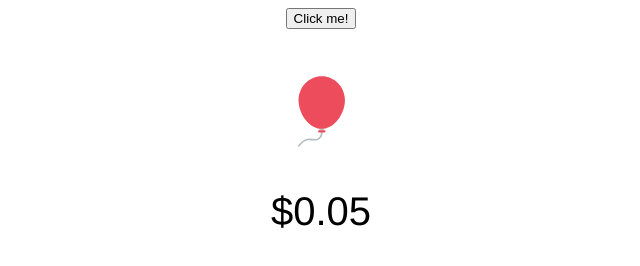
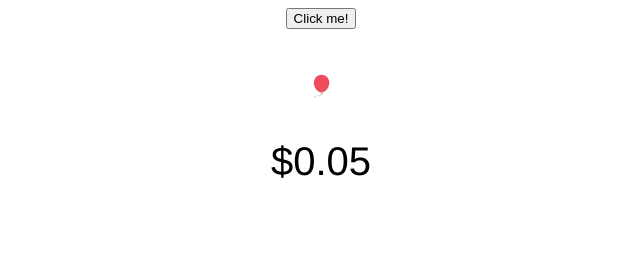
Before and after one commit to msafadieh/vassar-bart, a plain HTML site: page index.html in a window 1280 px wide. Both pictures are taken after a click on the button "Click me!". Shown: the whole page, without its empty margins (319-959 px from the left). Drawn offline with Linux system fonts and the light colour scheme.

Commit message:
fixed balloon size

```diff
--- a/index.html
+++ b/index.html
@@ -10,7 +10,7 @@
     <center>
       <button onclick="onClick()">Click me!</button>
       <br><br>
-      <img id="balloon" src="balloon.svg" style='width:50px'>
+      <img id="balloon" src="balloon.svg" style='width:20px'>
       <p id="popped" style="display: none;">POPPED!</p>
       <p id="money">$0</p>
     </center>
--- a/script.js
+++ b/script.js
@@ -1,4 +1,4 @@
-var currentSize = 50;
+var currentSize = 20;
 var click = 0;
 var money = 0
 var random = Math.floor(Math.random() * 128 + 1);
@@ -9,7 +9,7 @@ function onClick() {
     document.getElementById('money').innerHTML = 'You lost all your money!';
   }
   else if (click < random) {
-    currentSize += 25;
+    currentSize += 5;
     click += 1;
     document.getElementById('balloon').style.width = currentSize + 'px';
     money += 5;
```
